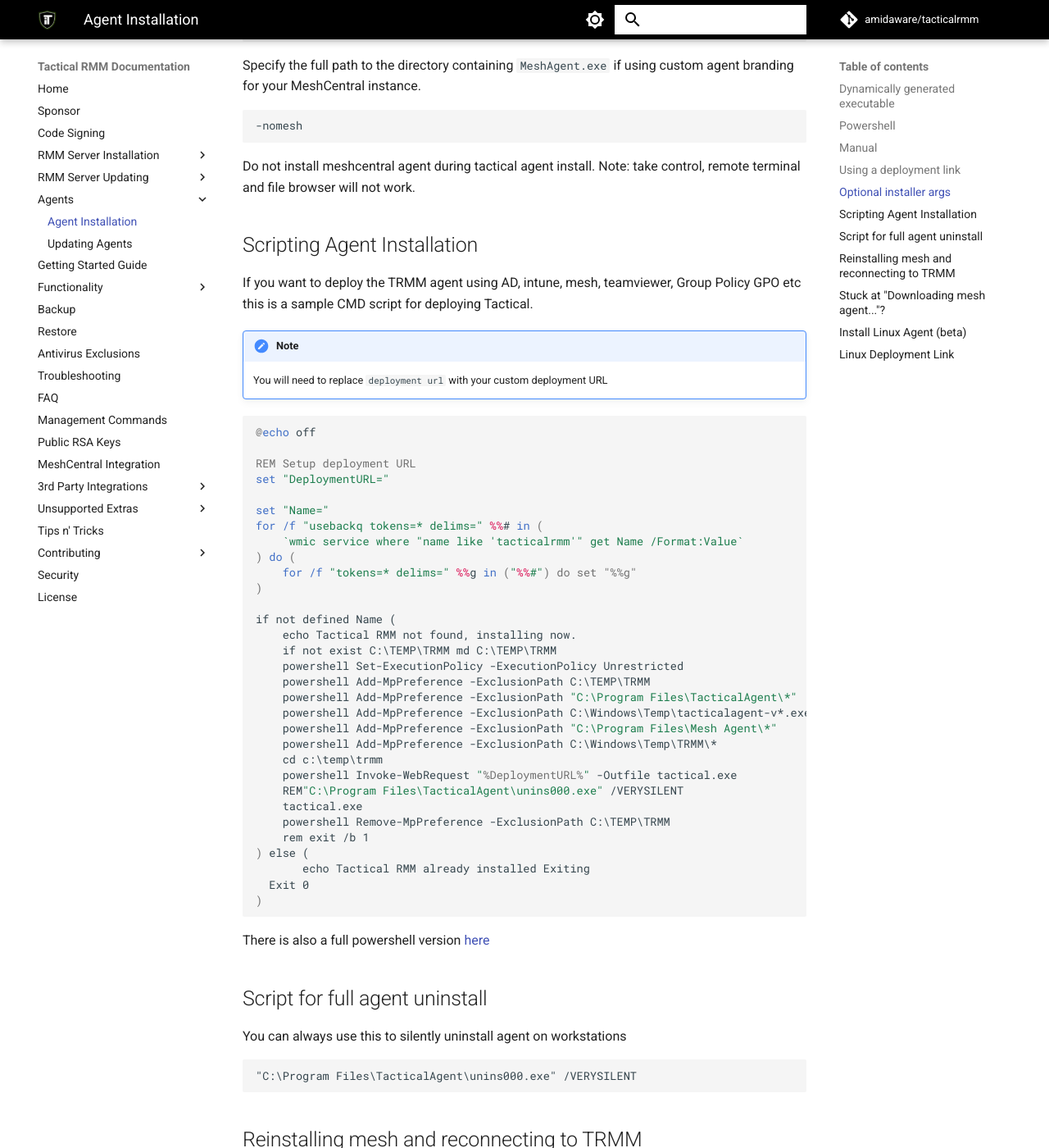
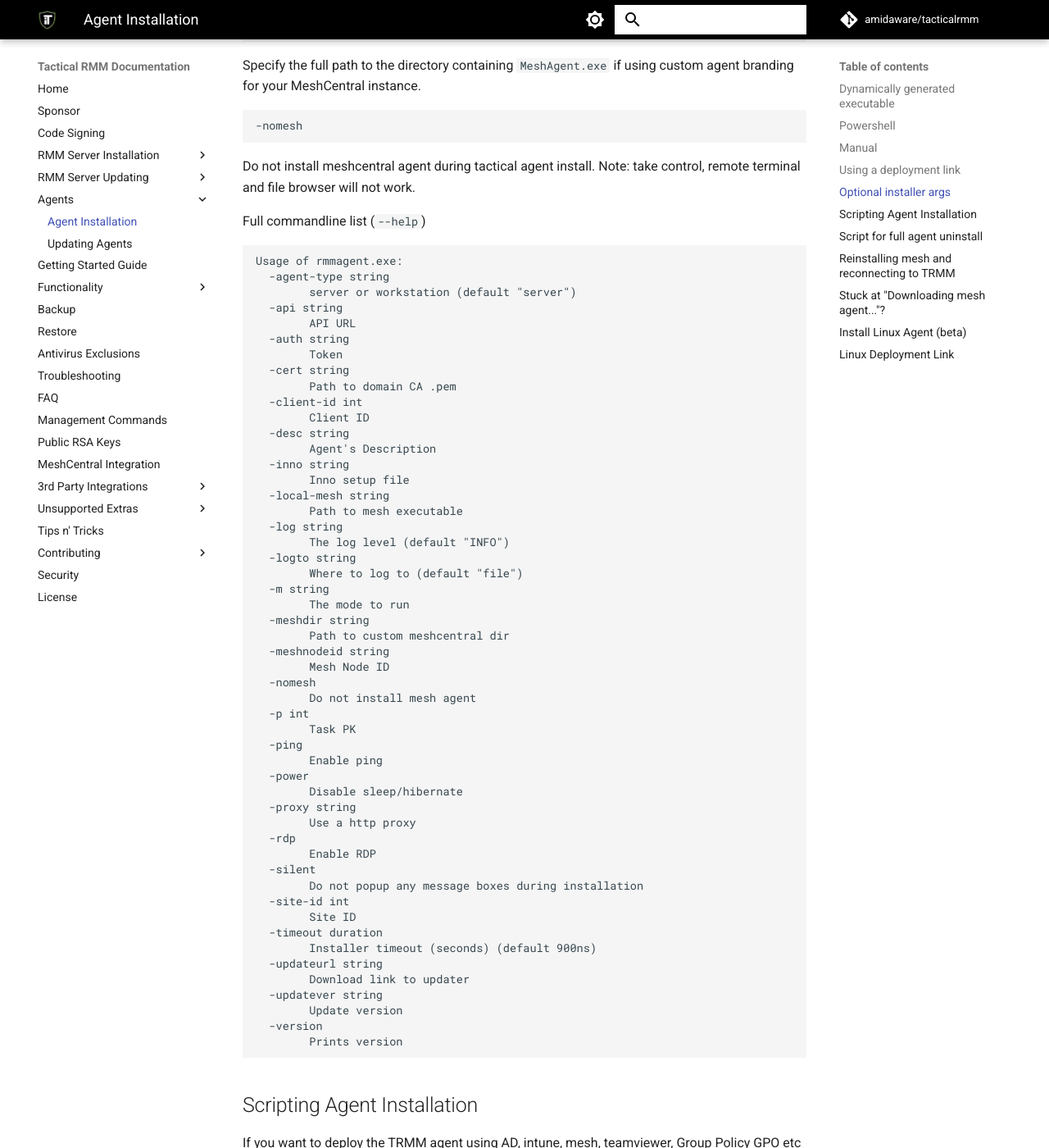
Before and after one commit to amidaware/trmm-docs, an MkDocs documentation site: the page built from docs/install_agent.md, in a window 1280 px wide and 1400 px high, scrolled down 2648 px. Shown: the whole window at 82% size. Built offline with MkDocs 1.6.1 and Material for MkDocs 9.7.7, drawn with Linux system fonts in a browser that asks for light colours; comment, search, counter and statistics services are not loaded.

Commit message:
adding all agent commandline options

````diff
--- a/docs/install_agent.md
+++ b/docs/install_agent.md
@@ -85,6 +85,62 @@
 ```
 
 Do not install meshcentral agent during tactical agent install. Note: take control, remote terminal and file browser will not work.
+
+Full commandline list (`--help`)
+
+```txt
+Usage of rmmagent.exe:
+  -agent-type string
+        server or workstation (default "server")
+  -api string
+        API URL
+  -auth string
+        Token
+  -cert string
+        Path to domain CA .pem
+  -client-id int
+        Client ID
+  -desc string
+        Agent's Description
+  -inno string
+        Inno setup file
+  -local-mesh string
+        Path to mesh executable
+  -log string
+        The log level (default "INFO")
+  -logto string
+        Where to log to (default "file")
+  -m string
+        The mode to run
+  -meshdir string
+        Path to custom meshcentral dir
+  -meshnodeid string
+        Mesh Node ID
+  -nomesh
+        Do not install mesh agent
+  -p int
+        Task PK
+  -ping
+        Enable ping
+  -power
+        Disable sleep/hibernate
+  -proxy string
+        Use a http proxy
+  -rdp
+        Enable RDP
+  -silent
+        Do not popup any message boxes during installation
+  -site-id int
+        Site ID
+  -timeout duration
+        Installer timeout (seconds) (default 900ns)
+  -updateurl string
+        Download link to updater
+  -updatever string
+        Update version
+  -version
+        Prints version
+```
 
 ## Scripting Agent Installation
 
````
